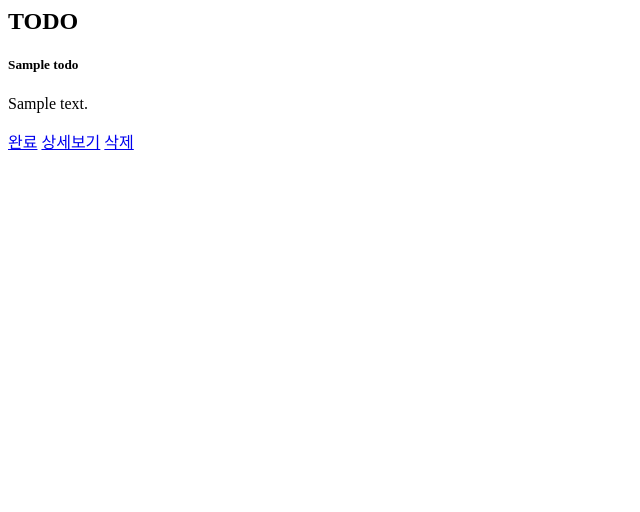
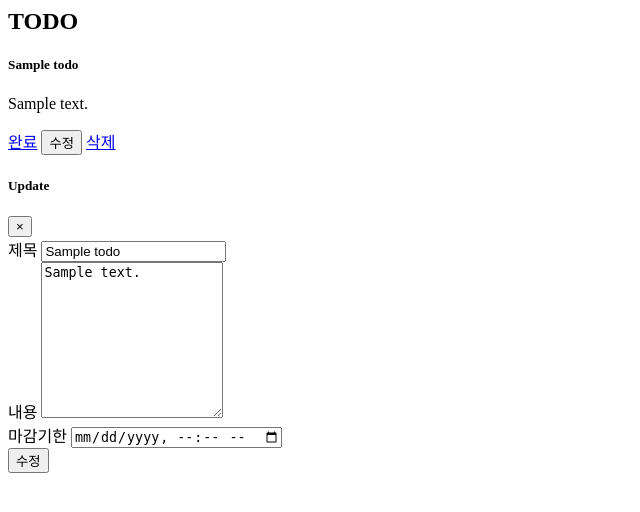
Before and after one commit to hun1138/TODO, a Django app: template TODO/todoList/templates/todo/todoList.html in a window 1280 px wide. Shown: the top 512 px of the page, without its empty margins (0-640 px from the left). Run offline with Django 3.2, Linux system fonts and the light colour scheme; the template is opened without the code that fills it: most values are stand-ins (such as "Sample title", 1, 10 or a date in 2020).

Commit message:
update추가, datetime 수정해야함

```diff
--- a/TODO/todoList/templates/todo/addTodo.html
+++ b/TODO/todoList/templates/todo/addTodo.html
@@ -1,7 +1,7 @@
 <div class="col">
     <h2 class="text-center">Add</h2>
 
-    <form method="post" action="">
+    <form method="post" action="{% url 'todoList:index' %}">
         {% csrf_token %}
         <!--
         <div class="form-group">
--- a/TODO/todoList/templates/todo/todoCompleteList.html
+++ b/TODO/todoList/templates/todo/todoCompleteList.html
@@ -8,7 +8,9 @@
                 <p class="card-text">{{ todo.todo_detail }}</p>
                 <div class="text-right">
                     <a class="btn btn-warning" href="{% url 'todoList:cancel' todo.id %}">완료취소</a>
-                <a class="btn btn-info" href="{% url 'todoList:detail' todo.id %}">상세보기</a>
+                    <button type="button" class="btn btn-info" disabled>
+                        수정
+                    </button>
                     <a class="btn btn-danger" href="{% url 'todoList:delete' todo.id %}">삭제</a>
                 </div>
             </div>
--- a/TODO/todoList/templates/todo/todoList.html
+++ b/TODO/todoList/templates/todo/todoList.html
@@ -8,9 +8,51 @@
                 <p class="card-text">{{ todo.todo_detail }}</p>
                 <div class="text-right">
                     <a class="btn btn-success" href="{% url 'todoList:complete' todo.id %}">완료</a>
-                <a class="btn btn-info" href="{% url 'todoList:detail' todo.id %}">상세보기</a>
+                    <button type="button" class="btn btn-info" data-toggle="modal" data-target="#todoUpdateModal">
+                        수정
+                    </button>
                     <a class="btn btn-danger" href="{% url 'todoList:delete' todo.id %}">삭제</a>
                 </div>
+
+                <!-- Modal -->
+                <div class="modal fade" id="todoUpdateModal" tabindex="-1" role="dialog"
+                     aria-labelledby="id_todo_ModalLabel" aria-hidden="true">
+                    <div class="modal-dialog" role="document">
+                        <div class="modal-content">
+                            <div class="modal-header">
+                                <h5 class="modal-title" id="id_todo_ModalLabel">Update</h5>
+                                <button type="button" class="close" data-dismiss="modal" aria-label="Close">
+                                    <span aria-hidden="true">&times;</span>
+                                </button>
+                            </div>
+                            <div class="modal-body">
+                                <form method="post" action="{% url 'todoList:update' todo.id %}">
+                                    {% csrf_token %}
+                                    <div class="form-group">
+                                        <label for="id_todo_title">제목</label>
+                                        <input class="form-control" type="text" name="todo_title" maxlength="20"
+                                               id="id_todo_title" required value="{{ todo.todo_title }}">
+                                    </div>
+                                    <div class="form-group">
+                                        <label for="id_todo_detail">내용</label>
+                                        <textarea class="form-control" name="todo_detail" rows="10"
+                                                  id="id_todo_detail">{{ todo.todo_detail }}</textarea>
+                                    </div>
+                                    <div class="form-group">
+                                        <label for="id_todo_due_date">마감기한</label>
+                                        <input class="form-control" type="datetime-local" id="id_todo_due_date"
+                                               name="todo_due_date" min="{{ todayDate }}"
+                                               value="{{ todo.todo_due_date }}"/>
+                                    </div>
+                                    <div class="text-right">
+                                        <button class="btn btn-primary" type="submit">수정</button>
+                                    </div>
+                                </form>
+                            </div>
+                        </div>
+                    </div>
+                </div>
+
             </div>
         </div>
         {% if forloop.counter < todoListLen %}
--- a/TODO/todoList/urls.py
+++ b/TODO/todoList/urls.py
@@ -8,5 +8,6 @@
     path('<int:todo_id>/delete/', views.delete, name='delete'),
     path('<int:todo_id>/complete/', views.complete, name='complete'),
     path('<int:todo_id>/cancel/', views.cancel, name='cancel'),
+    path('<int:todo_id>/update/', views.update, name='update'),
     path('<int:pk>/detail/', views.DetailView.as_view(), name='detail'),
 ]
```
Also changed, not shown: TODO/todoList/views.py (+10 -0 lines), TODO/db.sqlite3. Lines whose indentation alone changed are shown as unchanged.
